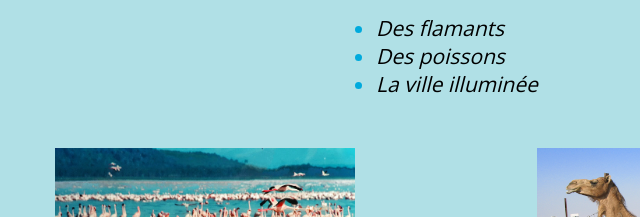
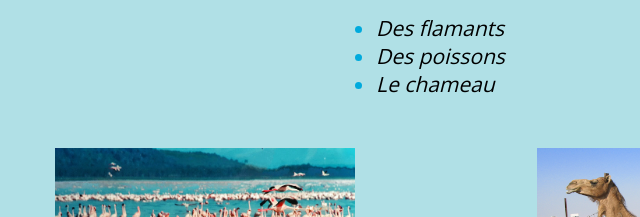
Before and after one commit to jalmih08/jalmih08.github.io, a plain HTML site: page voyage.html in a window 1280 px wide. Shown: the part 583-800 px from the top of the page, 194-834 px from the left. Drawn offline with nearby package versions, Linux system fonts and the light colour scheme.

Commit message:
Update voyage.html

```diff
--- a/voyage.html
+++ b/voyage.html
@@ -142,7 +142,7 @@
       <ul>
         <li><span><em>Des flamants</em></span></li>
         <li><span><em>Des poissons</em></span></li>
-        <li><span><i>La ville illuminée</i></span></li>
+        <li><span><i>Le chameau</i></span></li>
       </ul>
 
       <img class="dubai" src="images/flamant.jpg" alt="Flamant">
```
